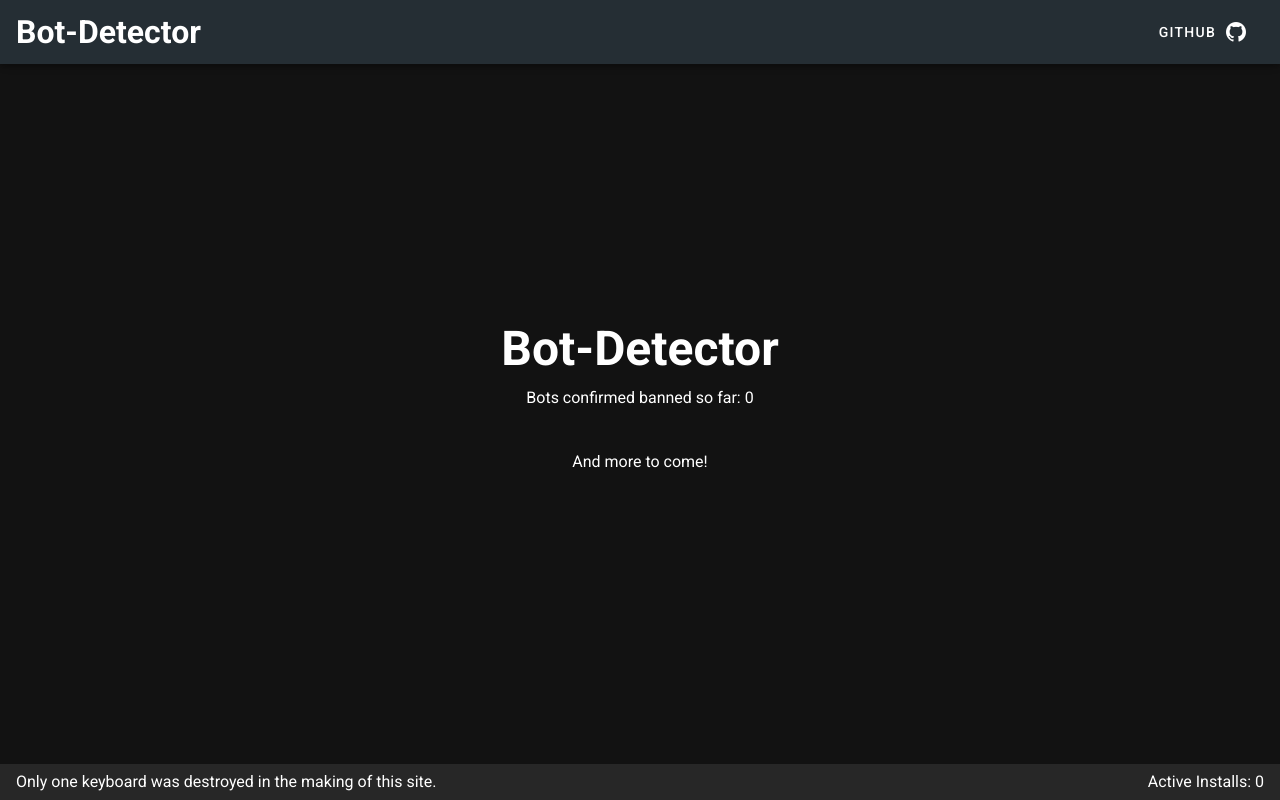
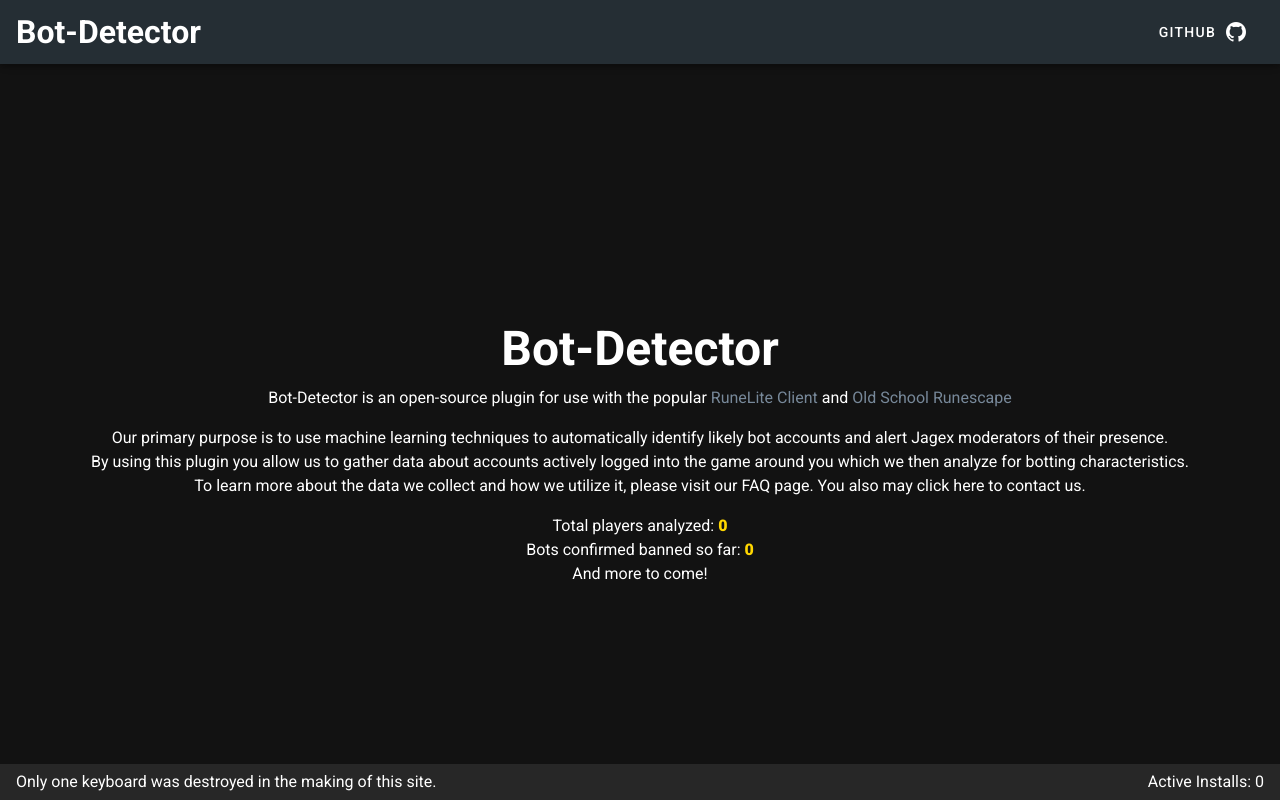
Before and after one commit to Bot-detector/Bot-Detector-Web, a Vue app: page / in a window 1280 px wide. Built offline with nearby package versions, Linux system fonts and the light colour scheme; no server answers.

Commit message:
Added total playes analyzed.

```diff
--- a/src/App.vue
+++ b/src/App.vue
@@ -48,9 +48,14 @@
     activeInstalls: 0,
   }),
   mounted () {
-    axios
+   this.getActiveInstalls()
+  },
+  methods: {
+    getActiveInstalls: function() {
+       axios
       .get('https://api.runelite.net/runelite-1.7.2.2/pluginhub')
       .then(response => this.activeInstalls = response.data["bot-detector"])
+    },
   }
 };
 </script>
--- a/src/components/Home.vue
+++ b/src/components/Home.vue
@@ -16,11 +16,28 @@
         </h1>
 
         <p class="subheading font-weight-regular">
-          Bots confirmed banned so far: {{totalBans}}
+          Bot-Detector is an open-source plugin for use with the popular
+          <a herf="https://runelite.net/">
+          RuneLite Client
+          </a>
+          and
+          <a herf="https://www.oldschool.runescape.com/">
+          Old School Runescape
+          </a>
         </p>
-        <br/>
+
+        <p class="subheading font-weight-regular">
+          Our primary purpose is to use machine learning techniques to automatically identify likely bot accounts and alert Jagex moderators of their presence. <br/>
+          By using this plugin you allow us to gather data about accounts actively logged into the game around you which we then analyze for botting characteristics. <br/>
+          To learn more about the data we collect and how we utilize it, please visit our FAQ page. You also may click here to contact us.
+        </p>
+
         <p>
-            And more to come!
+          Total players analyzed: <span style="font-weight: 900; color: #ffd700;">{{totalPlayers}} </span>
+          <br/>
+          Bots confirmed banned so far: <span style="font-weight: 900; color: #ffd700;">{{totalBans}} </span>
+          <br/>
+          And more to come!
         </p>
       </v-col>
 
@@ -62,12 +79,24 @@
         console: () => console,
     },
     data: () => ({
-      totalBans: 0
+      totalBans: 0,
+      totalPlayers: 0,
     }),
     mounted () {
-    axios
-      .get('http://osrsbot-detector.ddns.net:5000/site/dashboard/gettotalbans')
-      .then(response => this.totalBans = response.data.bans)
+      this.getTotalBans(),
+      this.getTotalPlayers()
+    },
+    methods: {
+      getTotalBans: function() {
+        axios
+        .get('http://osrsbot-detector.ddns.net:5000/site/dashboard/gettotalbans')
+        .then(response => this.totalBans = response.data.bans)
+      },
+      getTotalPlayers: function() {
+        axios
+        .get('http://osrsbot-detector.ddns.net:5000/site/dashboard/gettotaltrackedplayers')
+        .then(response => this.totalPlayers= response.data.players[0])
+      },
     }
   }
 </script>
```
Also changed, not shown: src/components/HomeDash.vue (added, +23 -0 lines), src/components/FAQ.vue (added).
